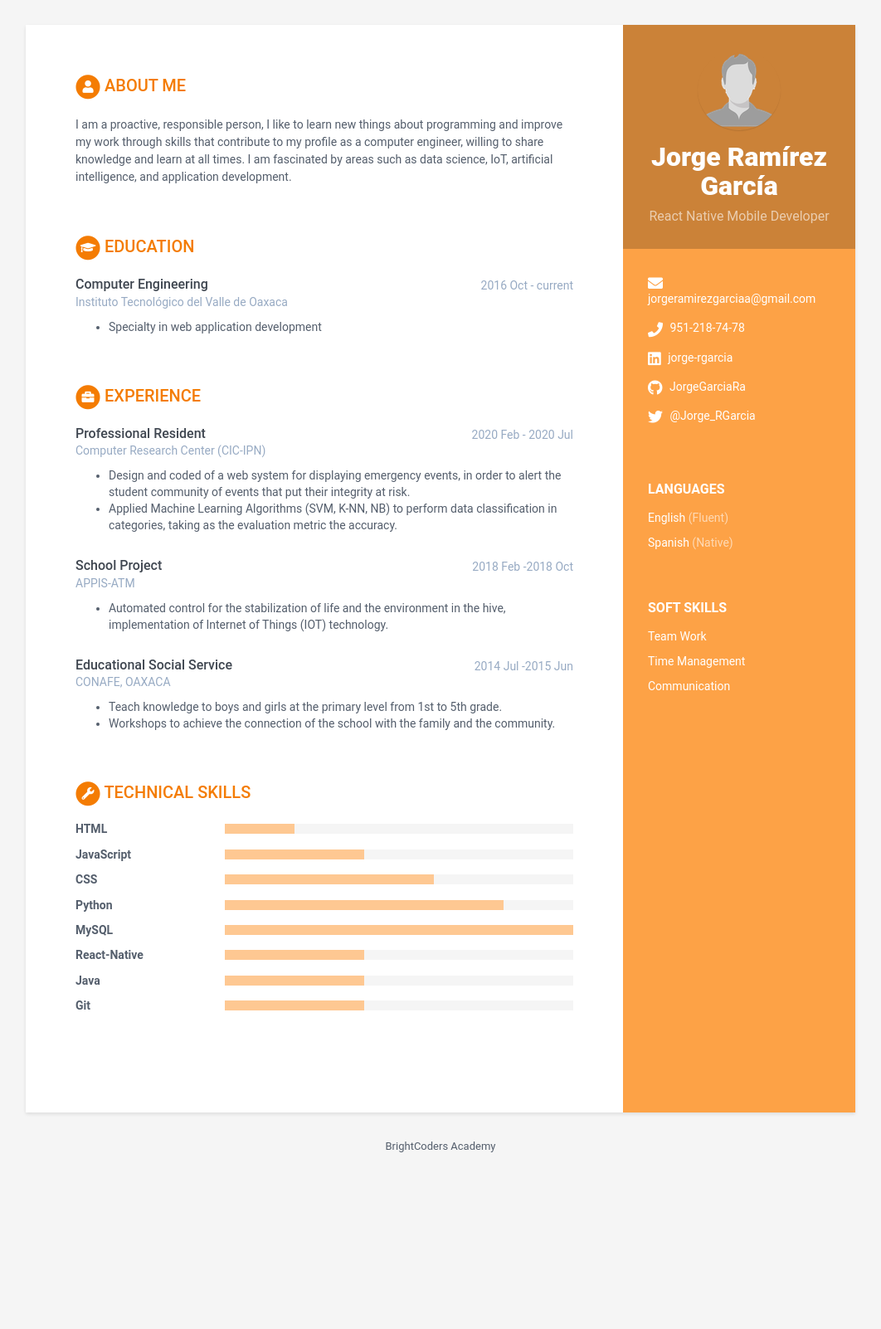
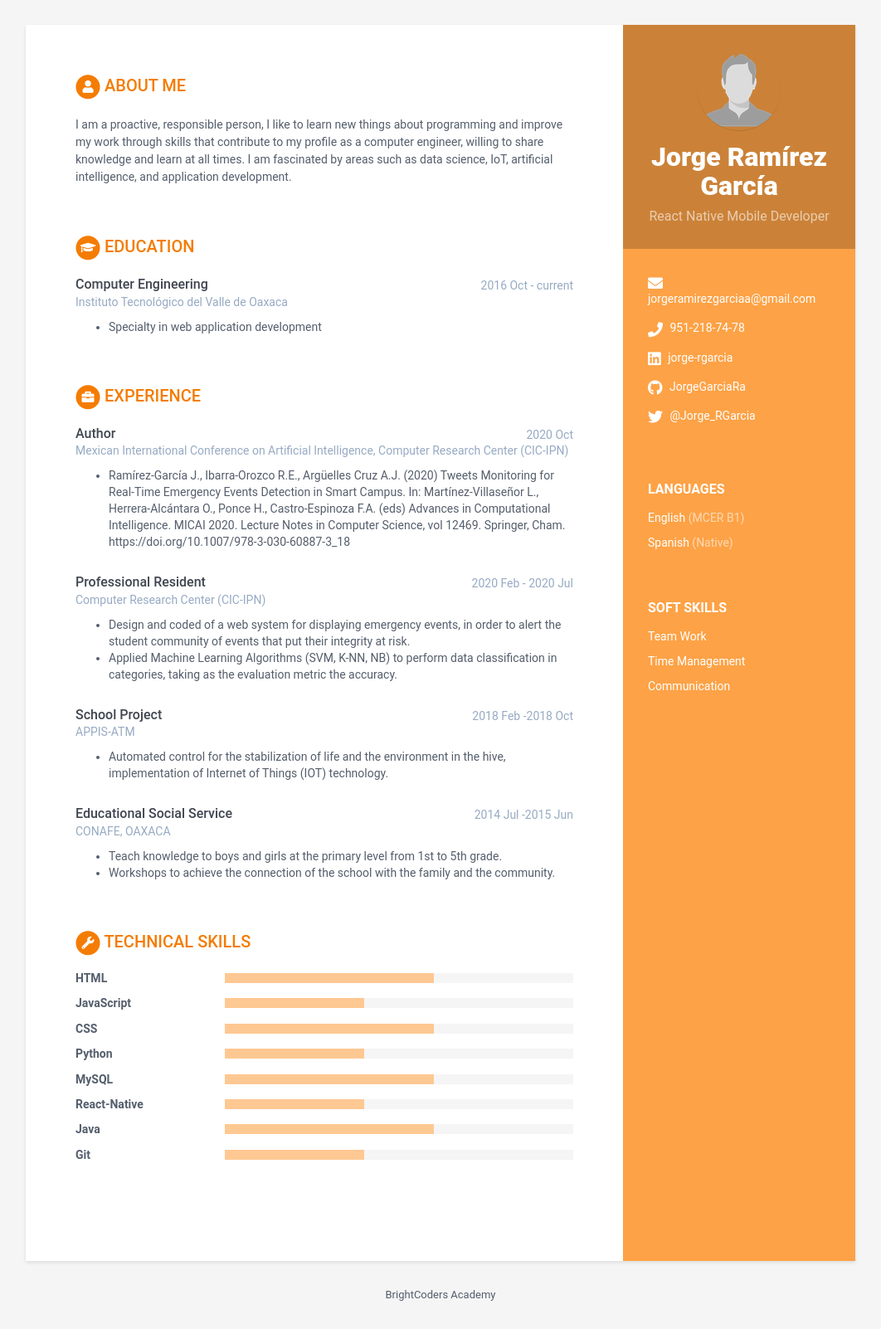
Before and after one commit to BC-NOV-20-Proyectos/resume-JorgeGarciaRa, a Jekyll site: the page built from index.html, in a window 1280 px wide. Shown: the whole page at 83% size, without its empty margins (109-1171 px from the left). Built offline with Jekyll 4.4.1, drawn with Linux system fonts in a browser that asks for light colours; before the commit the page ends 1422 px from its top, so only the background shows below that.

Commit message:
Update data.yml

```diff
--- a/_data/data.yml
+++ b/_data/data.yml
@@ -27,7 +27,7 @@ sidebar:
   # Actualiza según los idiomas y nieles que tienes. Agrega o Elimina según sea necesario.
   languages:
     - idiom: English
-      level: Fluent # Utiliza el resultado de tu examen oficial, o el nivel de acuerdo al modelo Dreyfus
+      level: MCER B1 # Utiliza el resultado de tu examen oficial, o el nivel de acuerdo al modelo Dreyfus
 
     - idiom: Spanish
       level: Native # Utiliza el resultado de tu examen oficial, o el nivel de acuerdo al modelo Dreyfus
@@ -67,6 +67,14 @@ educationcomplete:
 
 # Registra aquí tu experiencia. Agrega o elimina según sea necesario
 experiences:
+
+  - role: Author
+    time: 2020 Oct
+    company: Mexican International Conference on Artificial Intelligence, Computer Research Center (CIC-IPN)
+    details: |
+        - Ramírez-García J., Ibarra-Orozco R.E., Argüelles Cruz A.J. (2020) Tweets Monitoring for Real-Time Emergency Events Detection in Smart Campus. In: Martínez-Villaseñor L., Herrera-Alcántara O., Ponce H., Castro-Espinoza F.A. (eds) Advances in Computational Intelligence. MICAI 2020. Lecture Notes in Computer Science, vol 12469. Springer, Cham. https://doi.org/10.1007/978-3-030-60887-3_18
+
+
   - role: Professional Resident
     time: 2020 Feb - 2020 Jul
     company: Computer Research Center (CIC-IPN)
@@ -98,7 +106,7 @@ skills:
 
   toolset:
     - name: HTML
-      level: 20%
+      level: 60%
 
     - name: JavaScript
       level: 40%
@@ -107,16 +115,16 @@ skills:
       level: 60%
 
     - name: Python
-      level: 80%
+      level: 40%
 
     - name: MySQL
-      level: 100%
+      level: 60%
 
     - name: React-Native
       level: 40%
 
     - name: Java
-      level: 40%
+      level: 60%
 
     - name: Git
       level: 40%
```
